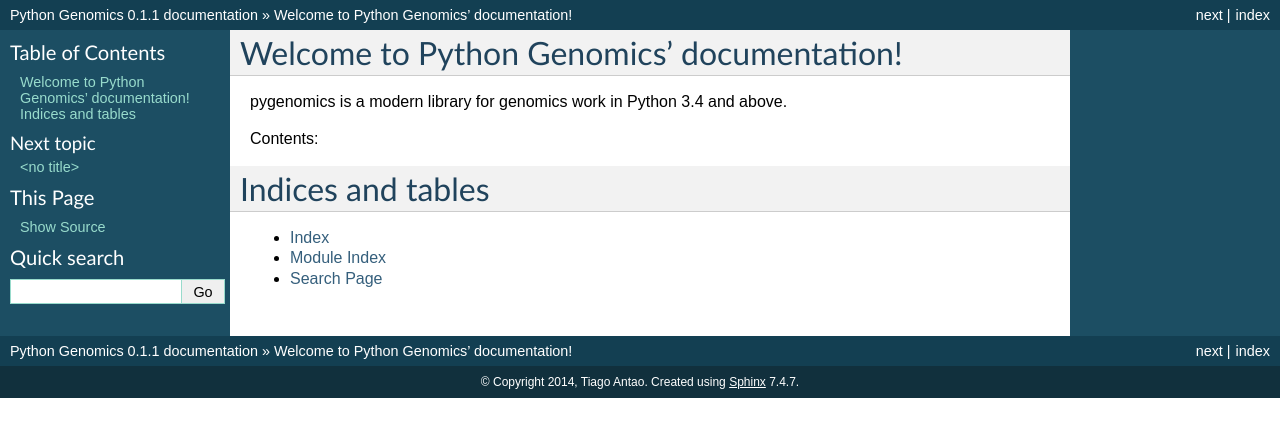
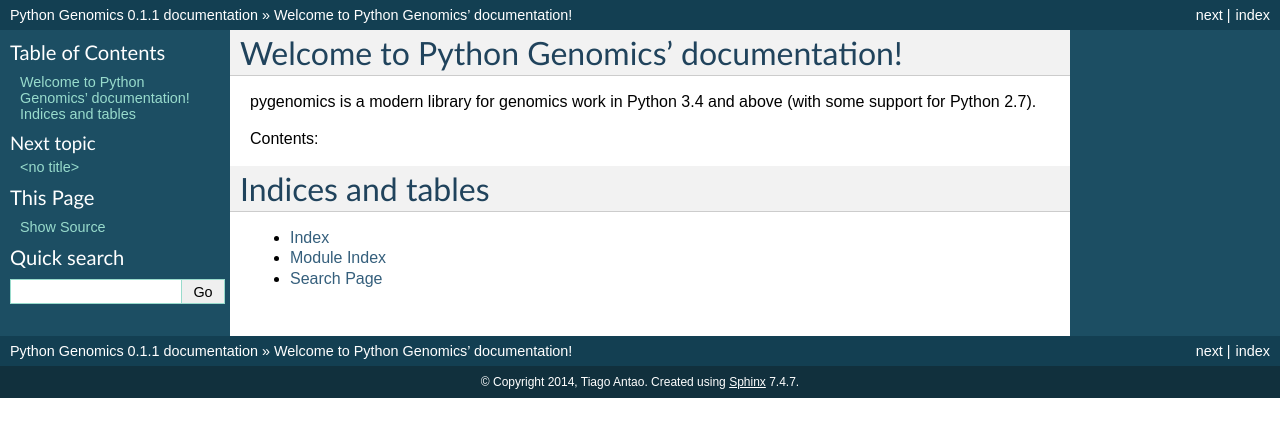
Before and after one commit to tiagoantao/pygenomics, a Sphinx documentation site: the page built from doc/index.rst, in a window 1280 px wide. Shown: the top 437 px of the page. Built offline with Sphinx 7.4.7, drawn with Linux system fonts in a browser that asks for light colours; pages that are not in the unit, such as notebooks, are missing from menus; some of the changed lines change nothing that is shown.

Commit message:
documentation update

```diff
--- a/doc/index.rst
+++ b/doc/index.rst
@@ -1,13 +1,11 @@
-.. Python Genomics documentation master file, created by
-   sphinx-quickstart on Sat Jun 14 13:02:14 2014.
-   You can adapt this file completely to your liking, but it should at least
-   contain the root `toctree` directive.
+.. Python Genomics documentation master file
 
 Welcome to Python Genomics' documentation!
 ==========================================
 
 
-pygenomics is a modern library for genomics work in Python 3.4 and above.
+pygenomics is a modern library for genomics work in Python 3.4 and above
+(with some support for Python 2.7).
 
 Contents:
 
```
